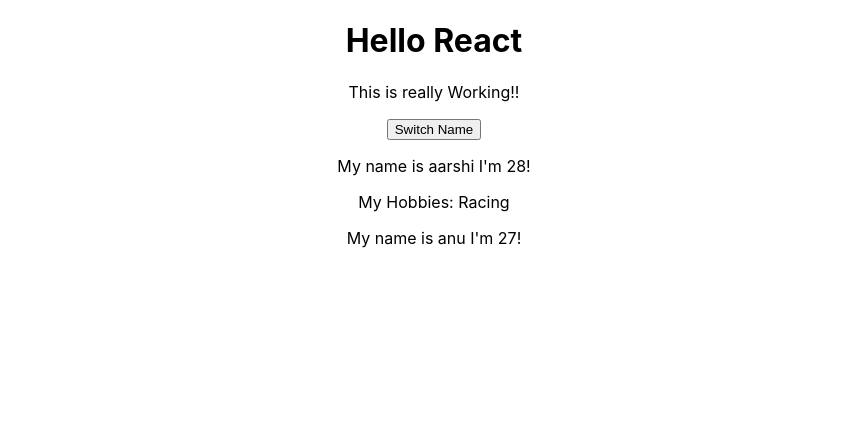
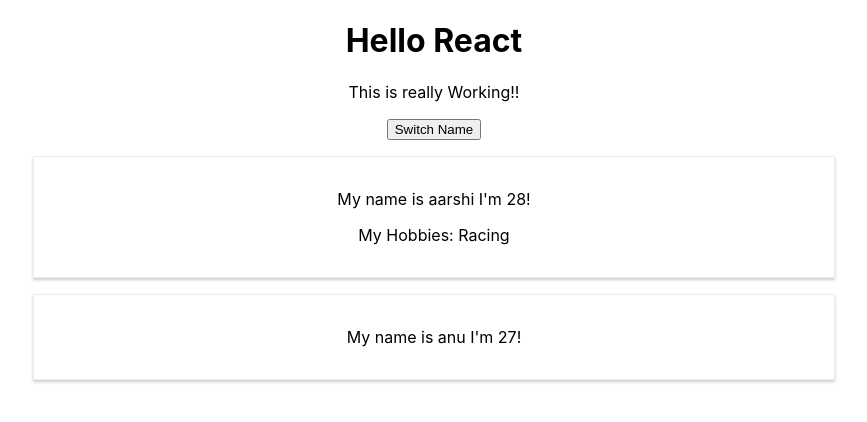
Before and after one commit to aarora0301/LearningReact, a React (Create React App) app: page / in a window 1280 px wide. Shown: the top 422 px of the page, without its empty margins (206-1073 px from the left). Built offline with nearby package versions, Linux system fonts and the light colour scheme.

Commit message:
add css file

```diff
--- a/src/Person/Person.css
+++ b/src/Person/Person.css
@@ -0,0 +1,8 @@
+.Person {
+    width: 60%;
+    margin: 16px auto;
+    border: 1px solid #eee;
+    box-shadow: 0 2px 3px #ccc;
+    padding: 16px;
+    text-align: center;
+}
```
